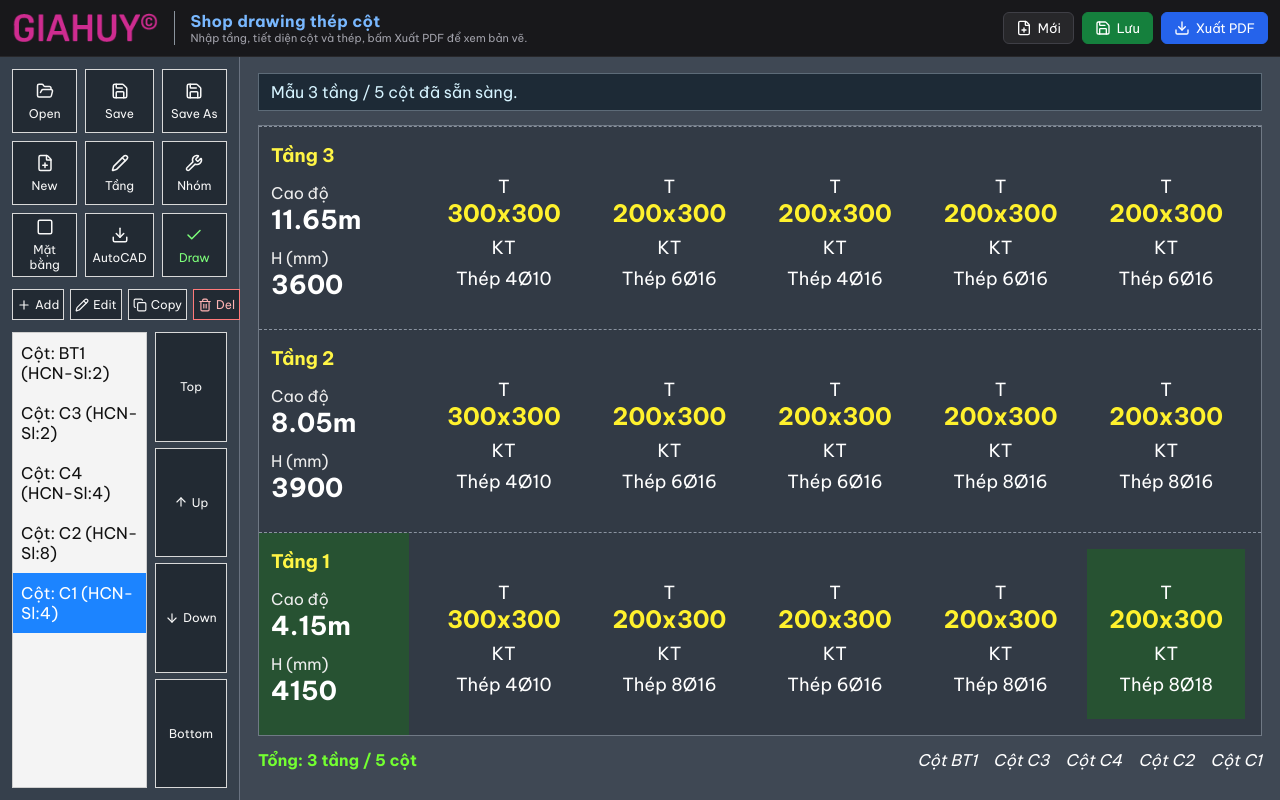
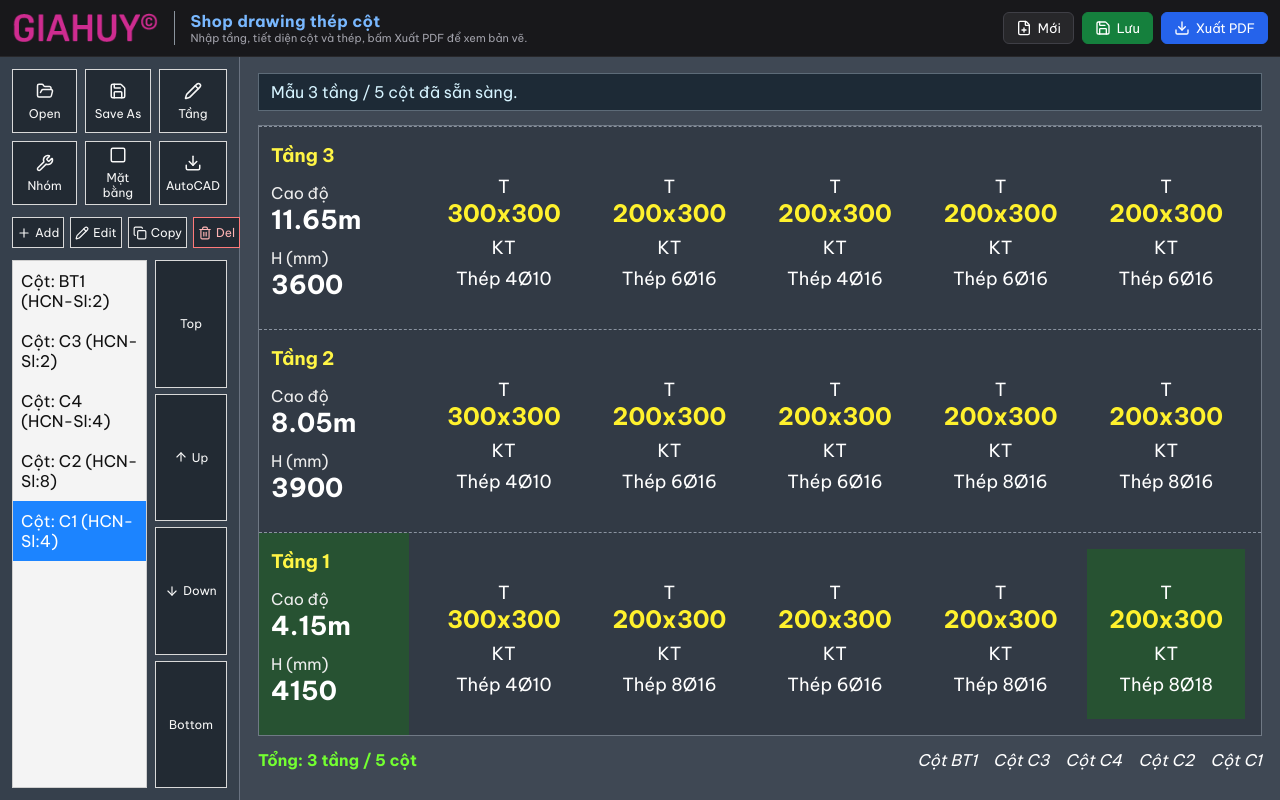
Before and after one commit to ntgiahuy/cot, a React (Vite) app: page / in a window 1280 px wide. Built offline with nearby package versions, Linux system fonts and the light colour scheme.

Commit message:
Remove Save, New, and Draw sidebar buttons

```diff
--- a/src/App.tsx
+++ b/src/App.tsx
@@ -298,23 +298,7 @@ export default function App() {
           </button>
           <button type="button" className="tool-button" onClick={saveJson}>
             <Save size={18} />
-            Save
-          </button>
-          <button type="button" className="tool-button" onClick={saveJson}>
-            <Save size={18} />
             Save As
-          </button>
-          <button
-            type="button"
-            className="tool-button"
-            onClick={() => {
-              persist(createSampleProject());
-              setSelectedColumnId("C1");
-              setStatus("Đã tạo dự án mẫu mới.");
-            }}
-          >
-            <FilePlus size={18} />
-            New
           </button>
           <button type="button" className="tool-button" onClick={() => setDialog("floors")}>
             <Pencil size={18} />
@@ -331,10 +315,6 @@ export default function App() {
           <button type="button" className="tool-button" onClick={exportPdf} disabled={busy}>
             <Download size={18} />
             AutoCAD
-          </button>
-          <button type="button" className="tool-button accent" onClick={exportPdf} disabled={busy}>
-            <Check size={18} />
-            Draw
           </button>
         </div>
 
```
Also changed, not shown: 3 other files (tests, documents, lock files or other folders).
